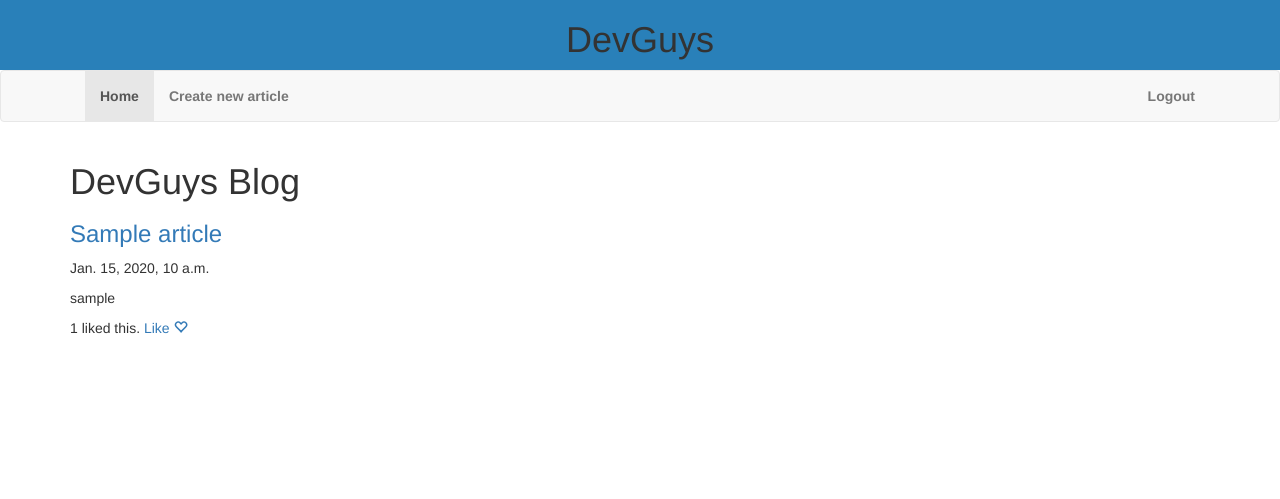
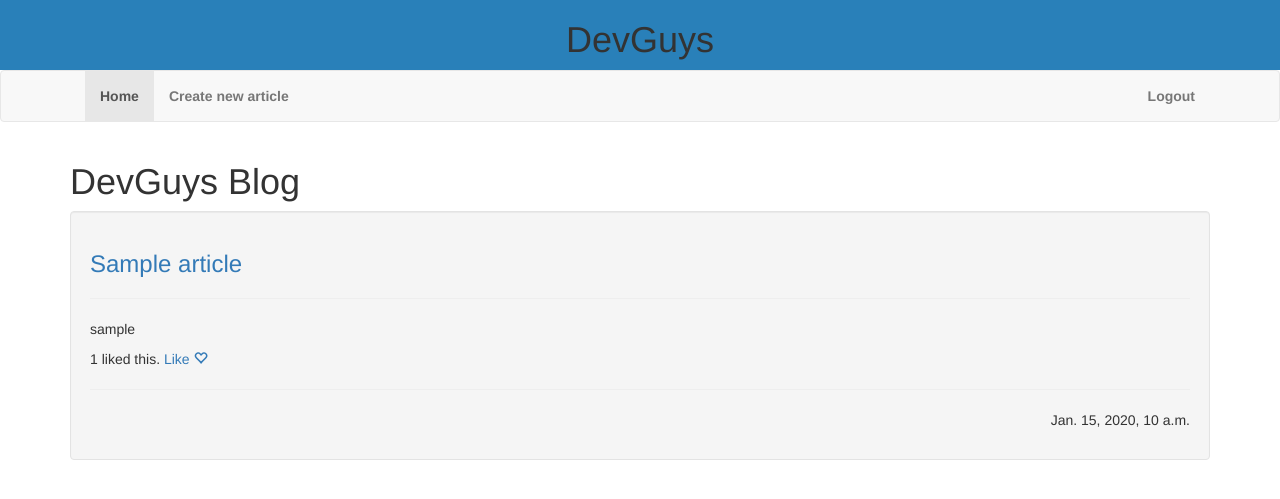
Before and after one commit to DevGuysPy/DjangoBlog, a Django app: page / in a window 1280 px wide. Shown: the top 499 px of the page. Run offline with Django 3.2, Linux system fonts and the light colour scheme; a user stored in the database is signed in; tables that the repository leaves empty hold one stand-in row (values such as "Sample post"); some libraries are stand-ins or nearby versions.

Commit message:
fixed main

```diff
--- a/templates/index.html
+++ b/templates/index.html
@@ -43,9 +43,10 @@
     <div class="container">
         <h1>DevGuys Blog</h1>
         {% for article in articles %}
-        <div id="{{ article.id }}">
+        <div class="well">
+            <div id="{{ article.id }}">
             <h3><a href='articles/{{article.id}}/'>{{ article.title }}</h3></a>
-            <p>{{ article.date }}</p>
+            <hr>
             <p>{{ article.author }}</p>
             <span class="likes">{{ article.likes }}</span> liked this.
             {% if user.is_authenticated %}
@@ -53,8 +54,12 @@
                 <span>Like</span>
                 <span class="glyphicon glyphicon-heart-empty" aria-hidden="true"></span>
             </a>
+            <hr>
+            <p class="text-right">{{ article.date }}</p>
             {% endif %}
+            </div>
         </div>
+
         {% endfor %}
     </div>
 </body>
```
